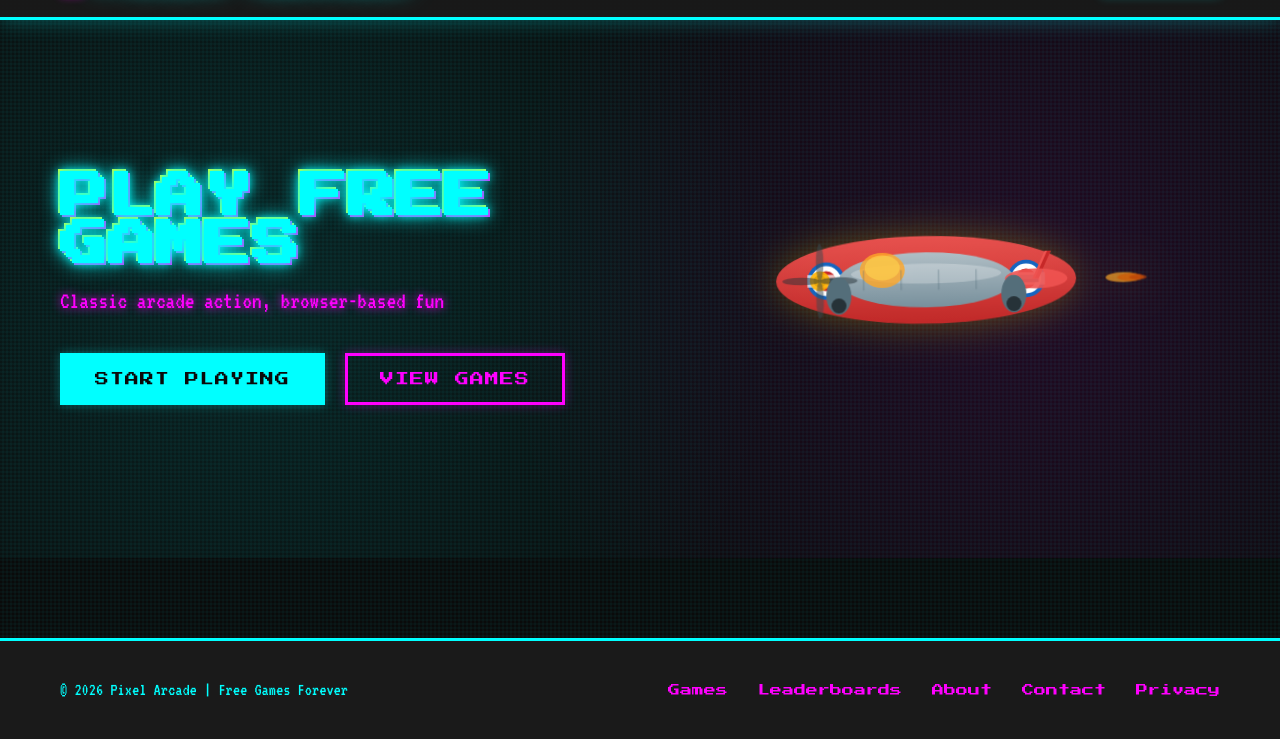
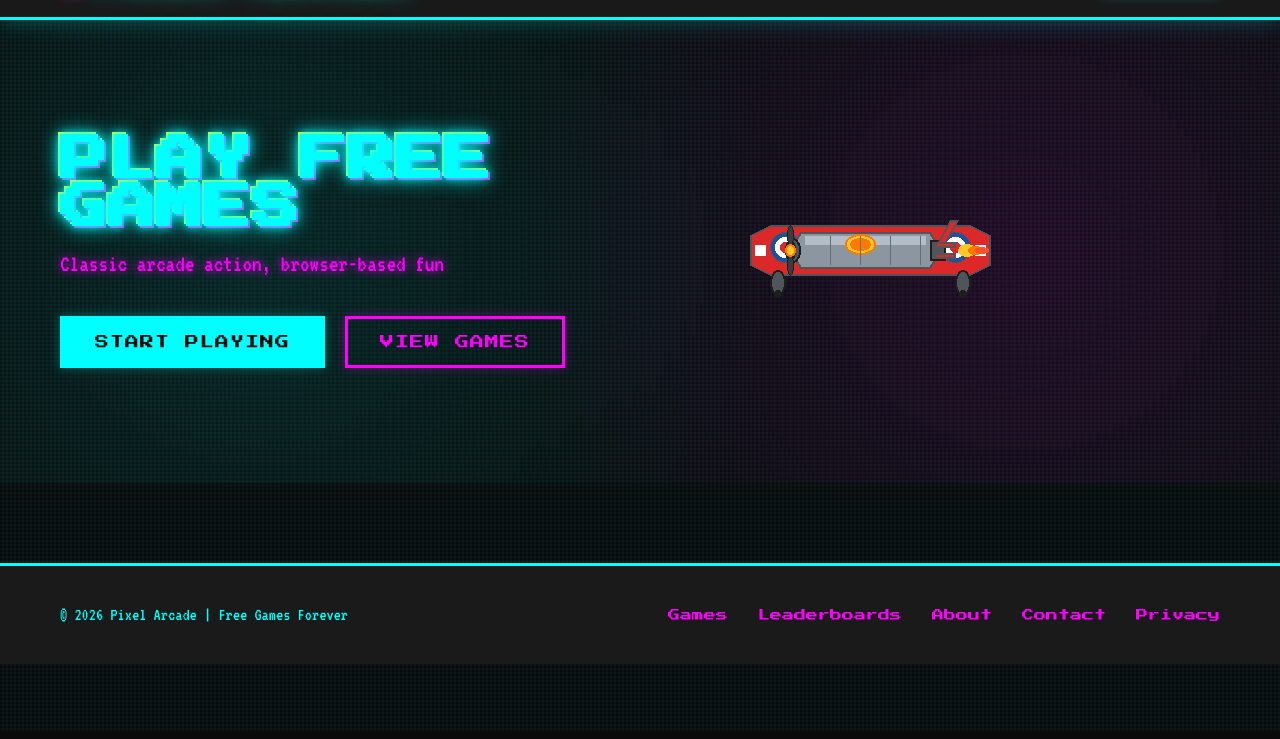
Before and after one commit to freegameshub/games, a plain HTML site: page index.html in a window 1280 px wide. Shown: the part 68-807 px from the top of the page. Drawn offline with Linux system fonts and the light colour scheme; no server answers.

Commit message:
Add files via upload

```diff
--- a/index.html
+++ b/index.html
@@ -170,92 +170,7 @@
                 </div>
             </div>
             <div class="hero-graphic">
-                <svg class="pixel-fighter-jet" viewBox="0 0 400 300" xmlns="http://www.w3.org/2000/svg">
-                    <!-- Define gradients for realistic look -->
-                    <defs>
-                        <linearGradient id="bodyGradient" x1="0%" y1="0%" x2="0%" y2="100%">
-                            <stop offset="0%" style="stop-color:#B0BEC5;stop-opacity:1" />
-                            <stop offset="100%" style="stop-color:#78909C;stop-opacity:1" />
-                        </linearGradient>
-                        <linearGradient id="wingGradient" x1="0%" y1="0%" x2="0%" y2="100%">
-                            <stop offset="0%" style="stop-color:#EF5350;stop-opacity:1" />
-                            <stop offset="100%" style="stop-color:#C62828;stop-opacity:1" />
-                        </linearGradient>
-                    </defs>
-
-                    <!-- Main wings (back layer) -->
-                    <ellipse cx="200" cy="150" rx="120" ry="35" fill="url(#wingGradient)" opacity="0.95"/>
-
-                    <!-- Wing roundels (US style) -->
-                    <circle cx="120" cy="150" r="15" fill="#1565C0"/>
-                    <circle cx="120" cy="150" r="12" fill="white"/>
-                    <circle cx="120" cy="150" r="8" fill="#C62828"/>
-
-                    <circle cx="280" cy="150" r="15" fill="#1565C0"/>
-                    <circle cx="280" cy="150" r="12" fill="white"/>
-                    <circle cx="280" cy="150" r="8" fill="#C62828"/>
-
-                    <!-- Wing stripes -->
-                    <rect x="105" y="145" width="30" height="10" fill="white" opacity="0.7"/>
-                    <rect x="265" y="145" width="30" height="10" fill="white" opacity="0.7"/>
-
-                    <!-- Fuselage body -->
-                    <ellipse cx="200" cy="150" rx="70" ry="22" fill="url(#bodyGradient)"/>
-
-                    <!-- Fuselage highlight -->
-                    <ellipse cx="200" cy="145" rx="60" ry="8" fill="white" opacity="0.25"/>
-
-                    <!-- Cockpit canopy -->
-                    <ellipse cx="165" cy="142" rx="18" ry="14" fill="#FFA726" opacity="0.8"/>
-                    <ellipse cx="165" cy="140" rx="14" ry="10" fill="#FFD54F" opacity="0.6"/>
-
-                    <!-- Nose cone -->
-                    <path d="M 130 150 L 115 150 L 115 148 L 130 148 Z" fill="#546E7A"/>
-                    <path d="M 130 150 L 115 150 L 115 152 L 130 152 Z" fill="#37474F"/>
-                    <circle cx="115" cy="150" r="5" fill="#263238"/>
-
-                    <!-- Propeller spinner -->
-                    <circle cx="115" cy="150" r="8" fill="#FFB300" opacity="0.9"/>
-
-                    <!-- Propeller blades (rotating group) -->
-                    <g class="propeller" transform-origin="115 150">
-                        <ellipse cx="115" cy="135" rx="3" ry="15" fill="#37474F" opacity="0.5"/>
-                        <ellipse cx="115" cy="165" rx="3" ry="15" fill="#37474F" opacity="0.5"/>
-                        <ellipse cx="100" cy="150" rx="15" ry="3" fill="#263238" opacity="0.5"/>
-                        <ellipse cx="130" cy="150" rx="15" ry="3" fill="#263238" opacity="0.5"/>
-                    </g>
-
-                    <!-- Tail section -->
-                    <path d="M 270 150 L 290 150 L 290 147 L 275 147 Z" fill="#90A4AE"/>
-                    <path d="M 270 150 L 290 150 L 290 153 L 275 153 Z" fill="#607D8B"/>
-
-                    <!-- Vertical stabilizer -->
-                    <path d="M 285 150 L 295 128 L 300 128 L 290 150 Z" fill="#EF5350"/>
-                    <path d="M 287 150 L 290 150 L 300 128 L 297 128 Z" fill="#C62828"/>
-
-                    <!-- Horizontal stabilizers -->
-                    <ellipse cx="288" cy="150" rx="25" ry="8" fill="#EF5350" opacity="0.9"/>
-
-                    <!-- Engine nacelles under wings -->
-                    <ellipse cx="130" cy="162" rx="10" ry="15" fill="#546E7A"/>
-                    <circle cx="130" cy="170" r="6" fill="#263238"/>
-
-                    <ellipse cx="270" cy="162" rx="10" ry="15" fill="#546E7A"/>
-                    <circle cx="270" cy="170" r="6" fill="#263238"/>
-
-                    <!-- Exhaust flames -->
-                    <g class="exhaust">
-                        <ellipse cx="305" cy="150" rx="12" ry="4" fill="#FFA726" opacity="0.9"/>
-                        <ellipse cx="310" cy="150" rx="9" ry="3" fill="#FF6F00" opacity="0.8"/>
-                        <ellipse cx="315" cy="150" rx="6" ry="2" fill="#E65100" opacity="0.7"/>
-                    </g>
-
-                    <!-- Panel lines and details -->
-                    <line x1="150" y1="142" x2="150" y2="158" stroke="#546E7A" stroke-width="1" opacity="0.4"/>
-                    <line x1="180" y1="142" x2="180" y2="158" stroke="#546E7A" stroke-width="1" opacity="0.4"/>
-                    <line x1="210" y1="142" x2="210" y2="158" stroke="#546E7A" stroke-width="1" opacity="0.4"/>
-                    <line x1="240" y1="142" x2="240" y2="158" stroke="#546E7A" stroke-width="1" opacity="0.4"/>
-                </svg>
+                <img src="fighter-jet.gif" alt="Fighter Jet" class="fighter-jet-img">
             </div>
         </div>
     </section>
```
Also changed, not shown: fighter-jet.gif (added).
